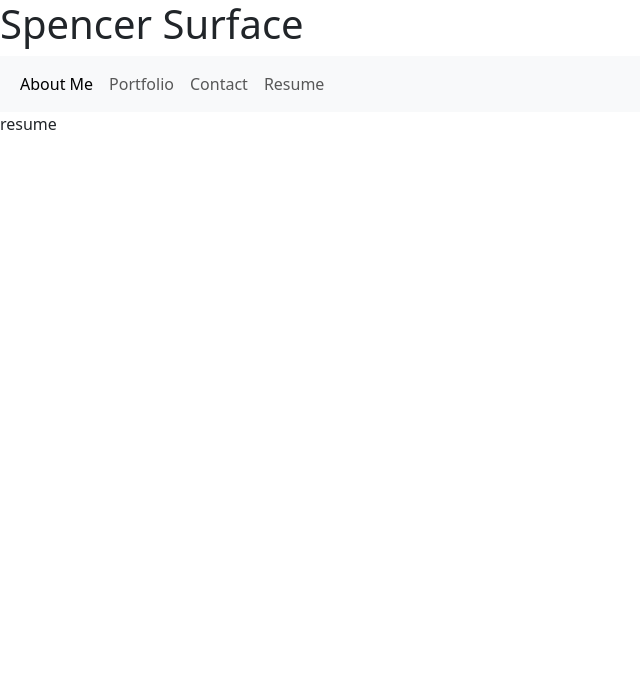
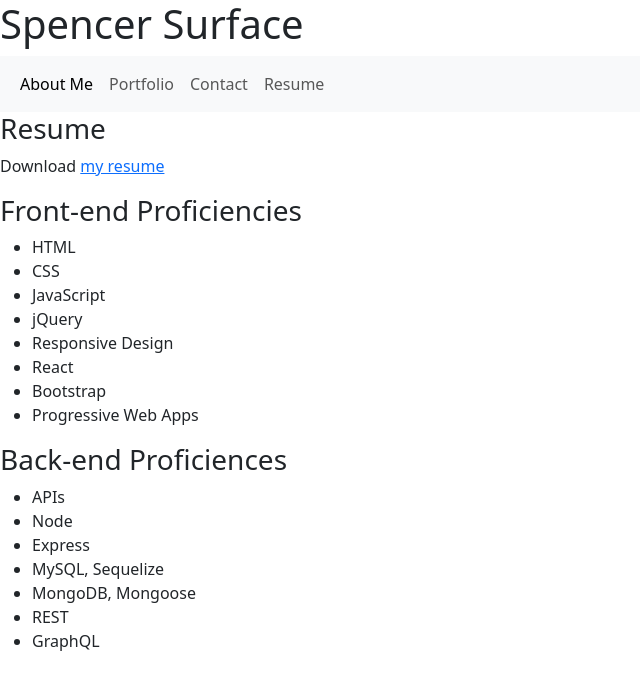
Before and after one commit to SpencerSurface/react-portfolio, a React (Vite) app: page /resume in a window 1280 px wide. Shown: the top 690 px of the page, without its empty margins (0-640 px from the left). Built offline with nearby package versions, Linux system fonts and the light colour scheme.

Commit message:
write Resume Page

```diff
--- a/src/pages/ResumePage.jsx
+++ b/src/pages/ResumePage.jsx
@@ -1,6 +1,31 @@
+import resume from "../assets/resume.pdf"
+
 export default function ResumePage() {
     return (
-        // TODO: write resume page
-        <div>resume</div>
+        <>
+            <h3>Resume</h3>
+            <p>Download <a href={resume} download="spencer-surface-resume.pdf">my resume</a></p>
+            <h3>Front-end Proficiencies</h3>
+            <ul>
+                <li>HTML</li>
+                <li>CSS</li>
+                <li>JavaScript</li>
+                <li>jQuery</li>
+                <li>Responsive Design</li>
+                <li>React</li>
+                <li>Bootstrap</li>
+                <li>Progressive Web Apps</li>
+            </ul>
+            <h3>Back-end Proficiences</h3>
+            <ul>
+                <li>APIs</li>
+                <li>Node</li>
+                <li>Express</li>
+                <li>MySQL, Sequelize</li>
+                <li>MongoDB, Mongoose</li>
+                <li>REST</li>
+                <li>GraphQL</li>
+            </ul>
+        </>
     )
 }
```
Also changed, not shown: 1 other file (tests, documents, lock files or other folders).
